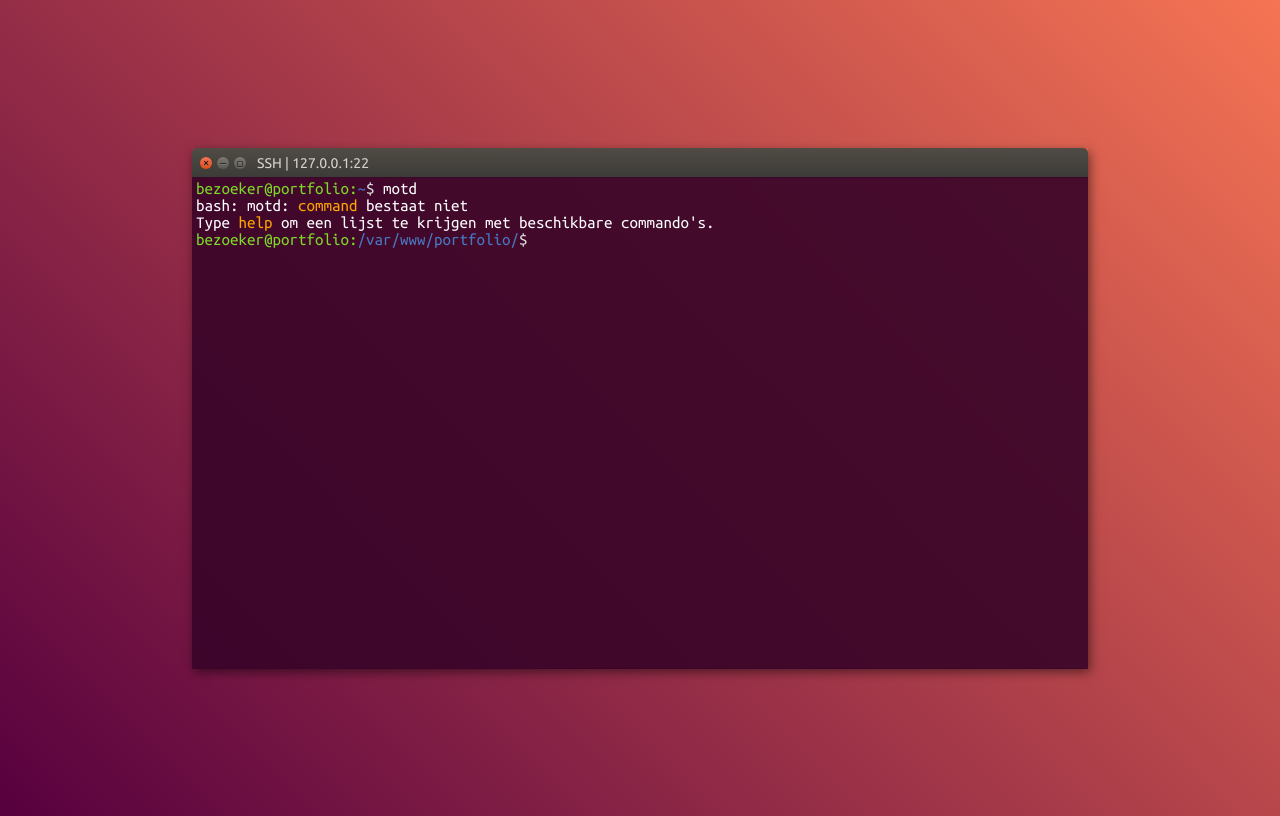
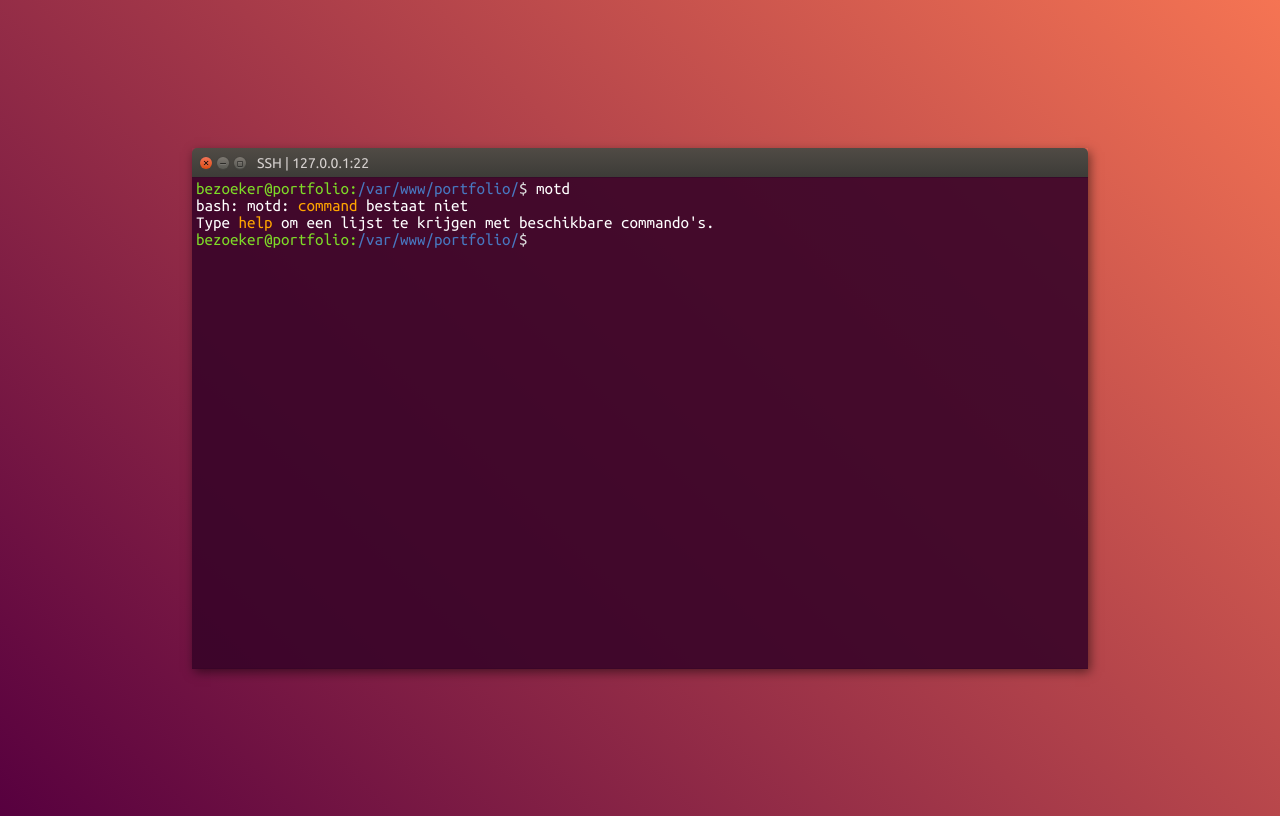
Before and after one commit to lachiu/portfolio, a plain HTML site: page index.html in a window 1280 px wide. Drawn offline with Linux system fonts and the light colour scheme; a script that the page names is missing.

Commit message:
Changed default path

```diff
--- a/index.html
+++ b/index.html
@@ -25,7 +25,7 @@
                             <span id="terminal_prompt_username_hostname_seperator">@</span>
                             <span id="terminal_prompt_hostname">portfolio</span>
                             <span id="terminal_prompt_seperator">:</span>
-                            <span class="terminal_prompt_path" id="active_terminal_prompt_path">~</span>
+                            <span class="terminal_prompt_path" id="active_terminal_prompt_path">/var/www/portfolio/</span>
                             <span class="terminal_prompt_symbol" id="active_terminal_prompt_symbol">$&nbsp;</span>
                             <div id="active_command">
                                 <p id="terminal_prompt_command" contenteditable="true" style="width: 2ch;"><!--<span id="terminal_prompt_cursor"></span>--></p>
```
